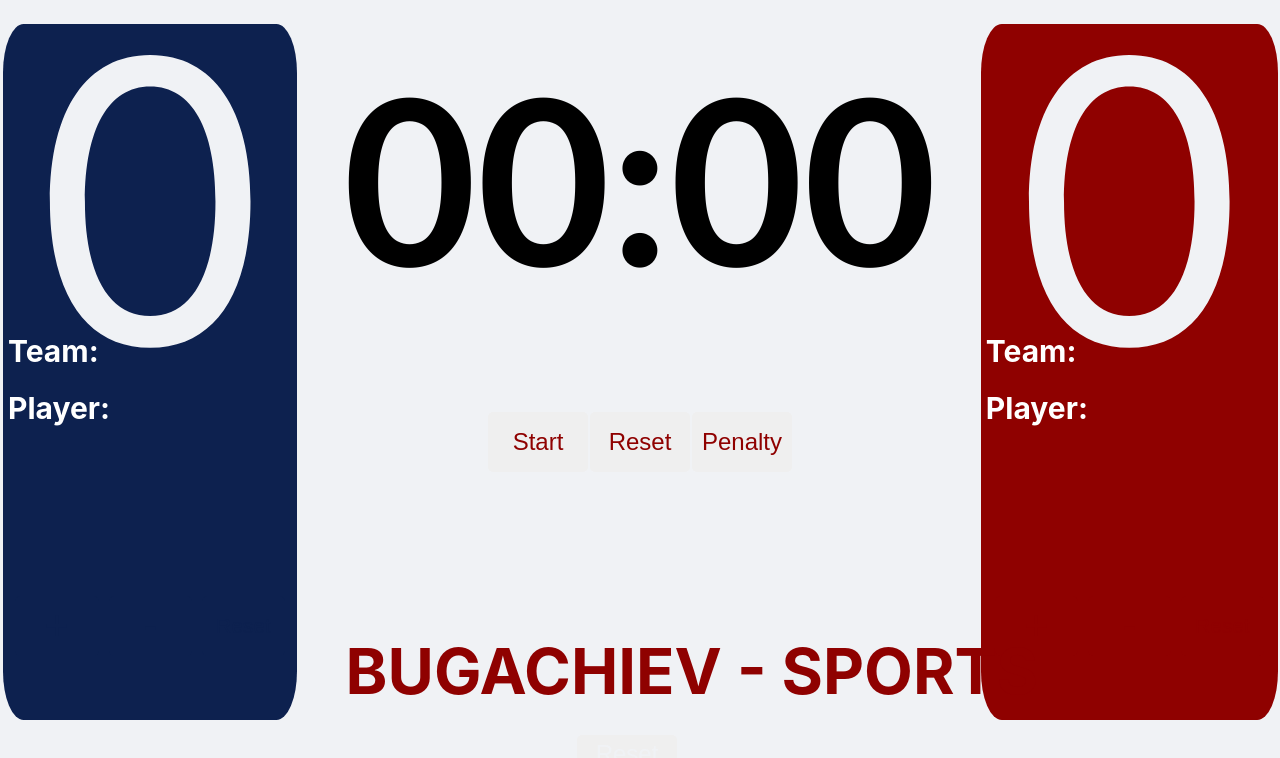
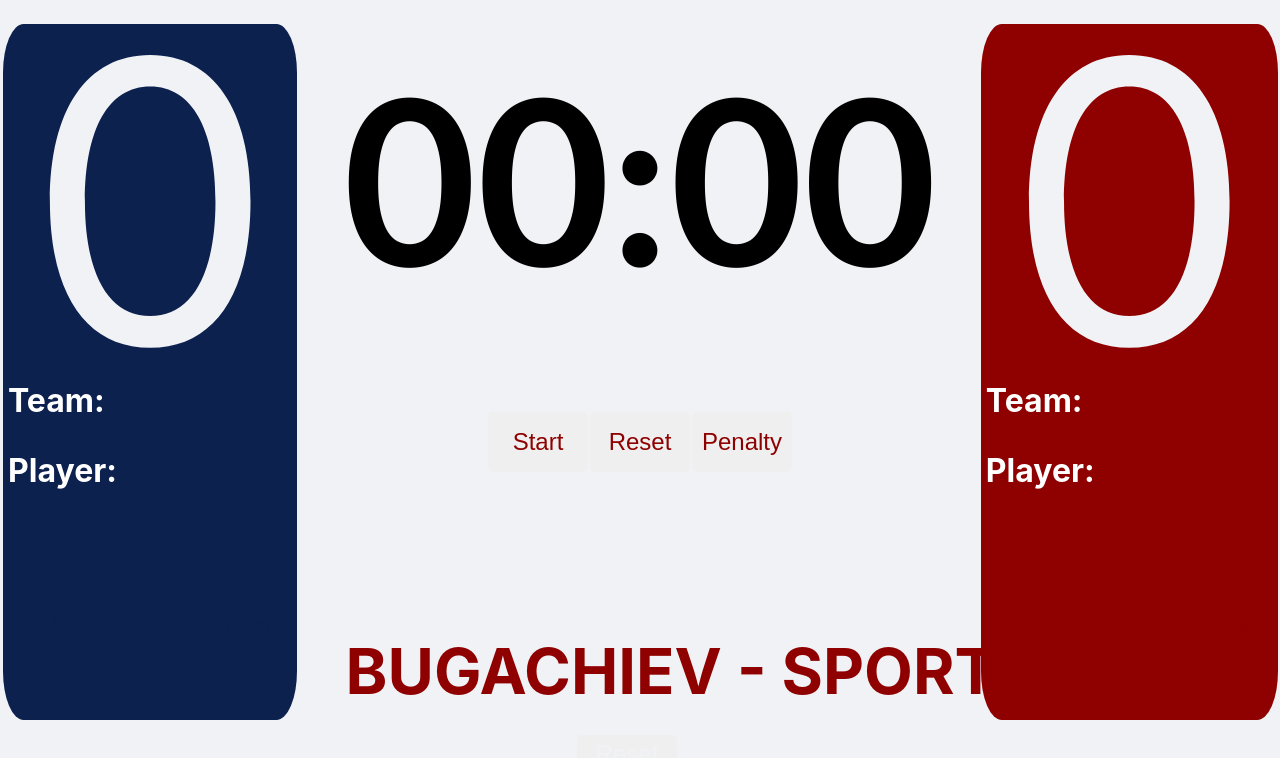
Before and after one commit to cththes/scoreboard, a React (Create React App) app: page / in a window 1280 px wide. Shown: the top 758 px of the page. Built offline with nearby package versions, Linux system fonts and the light colour scheme; no server answers.

Commit message:
fix team score h2

```diff
--- a/src/components/Scoreboard/Score/Score.module.scss
+++ b/src/components/Scoreboard/Score/Score.module.scss
@@ -90,6 +90,7 @@
 .titleInputs{
    height:24px;
    position: relative;
+   bottom:20%;
 }
 
 .teamTitles{
@@ -97,7 +98,7 @@
    display:flex;
    align-items: flex-start;
    flex-direction:column;
-   bottom:34%;
+   bottom:25%;
    color:white;
    height:17%;
 }
@@ -109,9 +110,9 @@ h2{
 }
 
 .titleLarge{
-   font-size: 30px;
+   font-size: 32px;
    display:flex;
-   flex-wrap: wrap;
    overflow-wrap: break-word;
-   line-height: 0.9em;
+   line-height: 1.2em;
+   text-align: left;
 }
--- a/src/components/Scoreboard/Scoreboard.module.scss
+++ b/src/components/Scoreboard/Scoreboard.module.scss
@@ -29,7 +29,7 @@
 
 .scoreData{
    display:flex;
-   font-size:calc(1.2vw + 1.2vh);
+   // font-size:calc(70% + 1.2vh);
 }
 
 .scoreDataLeft{
--- a/src/components/Scoreboard/Scoreboard.tsx
+++ b/src/components/Scoreboard/Scoreboard.tsx
@@ -78,11 +78,11 @@ const Scoreboard = () => {
 
          <div className={styles.scoreData}>
             <div className={styles.scoreDataLeft}>
-               <h2>{state.leftPlayerTitle !== "" && state.leftPlayerTitle + ":"}</h2>
-               <h2 className={styles.scoreDataH2}>{state.scoreData[0].map(sd => <div>{sd + '.'}</div>)}</h2>
+               <h2 className={styles.titleLarge}>{state.leftPlayerTitle !== "" && state.leftPlayerTitle + ":"}</h2>
+               <h2>{state.scoreData[0].map(sd => <div>{sd + '.'}</div>)}</h2>
             </div>
             <div className={styles.totalResetBlock}>
-               <button onClick={onTotalResetClick} className={styles.totalResetBtn}>Rеset Total</button>
+               <button onClick={onTotalResetClick} className={styles.totalResetBtn}>Reset Total</button>
             </div>
             <div className={styles.scoreDataRight}>
                <h2 className={styles.titleLarge}>{state.rightPlayerTitle !== "" && state.rightPlayerTitle + ":"}</h2>
```
